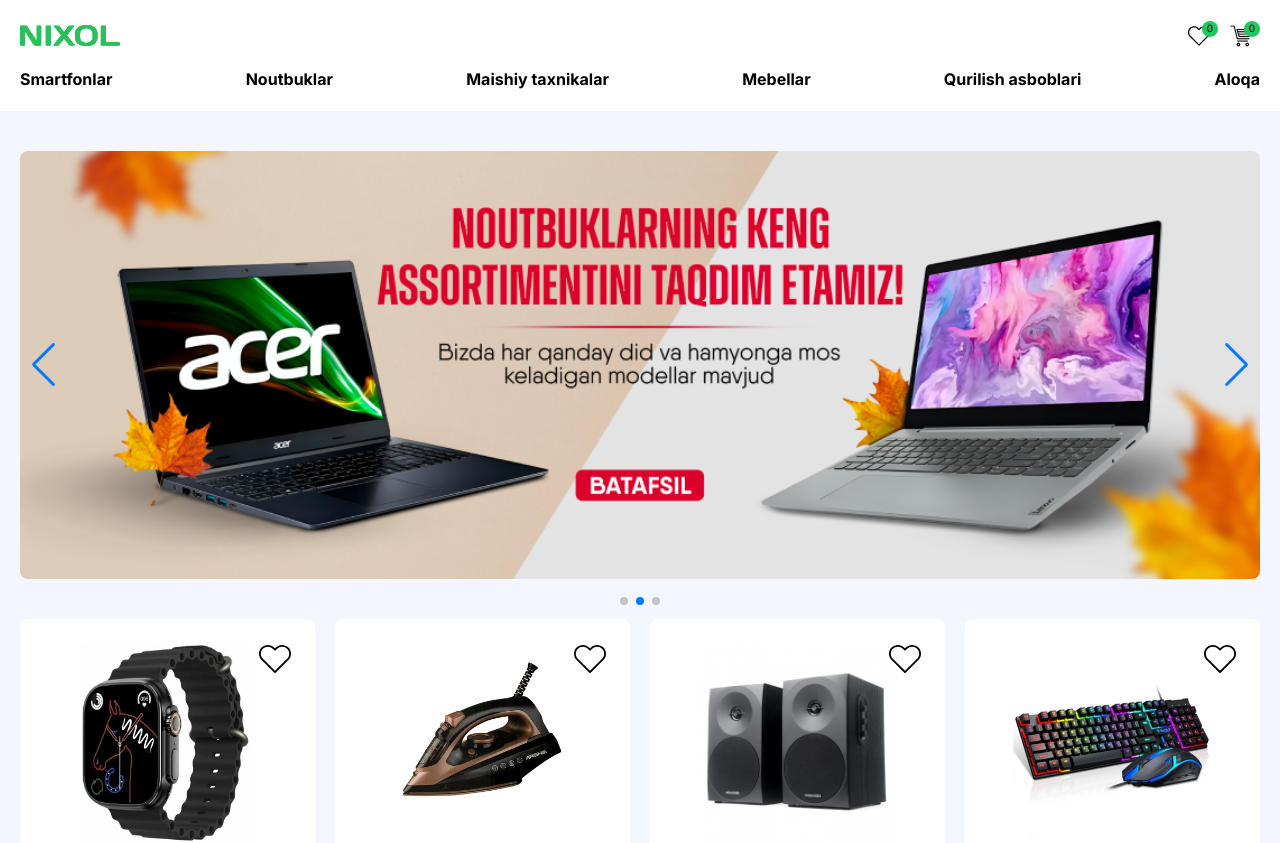
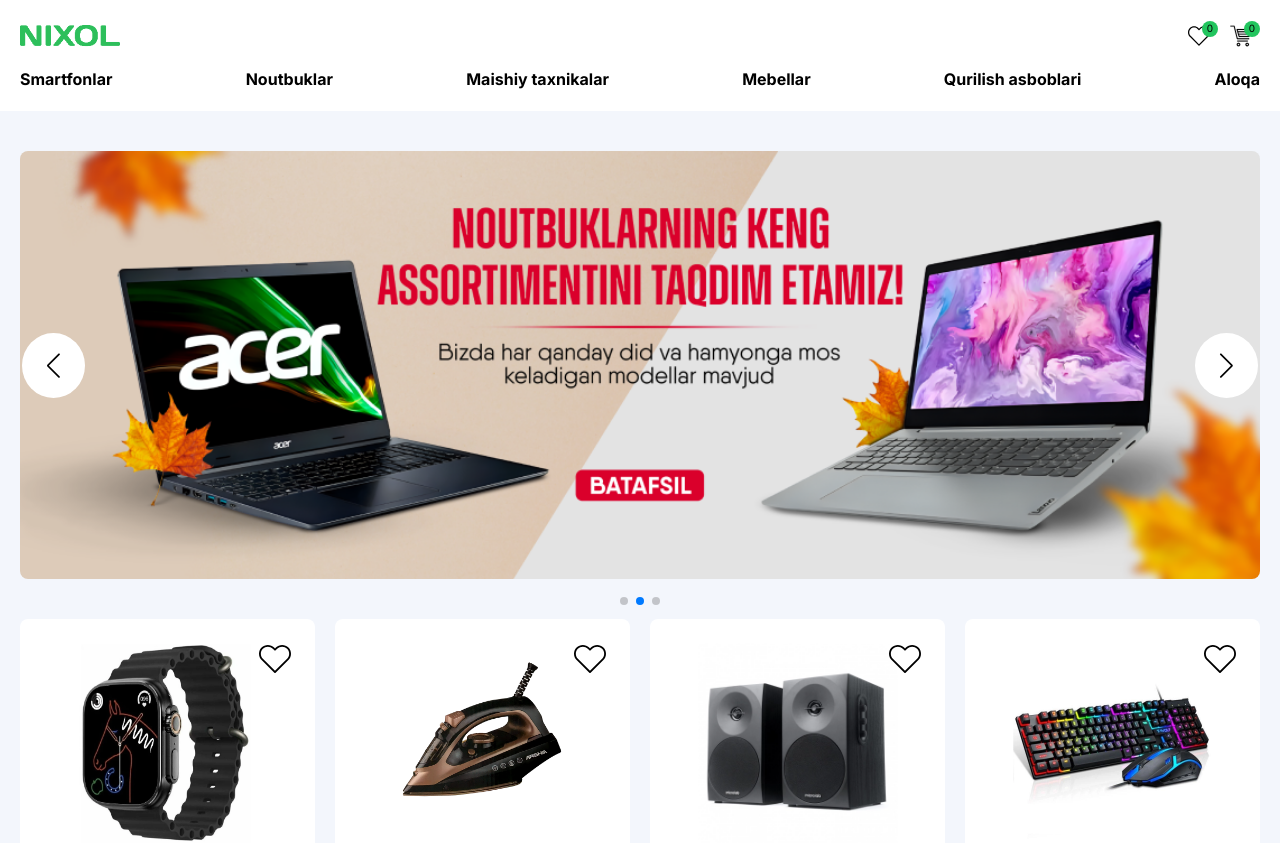
Before and after one commit to Bahromjonov/Nixol-kredit-dokoni, a React (Vite) app: page / in a window 1280 px wide. Shown: the top 843 px of the page. Built offline with nearby package versions, Linux system fonts and the light colour scheme.

Commit message:
added swiper prev end next button still

```diff
--- a/src/Css/index.css
+++ b/src/Css/index.css
@@ -27,7 +27,6 @@
   }
 }  */
 
-
 nav a.active {
   @apply text-brColor
 }
@@ -36,12 +35,19 @@
   @apply text-black duration-100 opacity-60
 }
 
-.b:hover .hamburger,
-.liked .hamburger {
-  background-color: #2DBF5B;
+.swiper-button-prev::after {
+  font-size: 25px;
+  background-color: #fff;
+  padding: 20px 25px;
+  border-radius: 50%;
+  color: #000;
+  margin-left: 20px;
 }
-
-.start {
-  background-color: #000;
-  font-size: 500px;
+.swiper-button-next::after{
+  font-size: 25px;
+  background-color: #fff;
+  padding: 20px 25px;
+  border-radius: 50%;
+  color: #000;
+  margin-right: 20px;
 }
--- a/src/components/Swiper.jsx
+++ b/src/components/Swiper.jsx
@@ -13,8 +13,9 @@
 import img3 from '../assets/images/swiper-image3.png'
 
 export default () => {
+
     return (
-        <Swiper className='py-10'
+        <Swiper className='py-10 '
             // install Swiper modules
             modules={[Navigation, Pagination, Scrollbar, A11y, Autoplay]}
             spaceBetween={50}
@@ -28,8 +29,9 @@
             pagination={{ clickable: true }}
 
         >
-            <Swiper>
-                <SwiperSlide>
+
+                <Swiper  className='swiperr'>
+                    <SwiperSlide >
                         <img className='w-full  rounded-lg ' src={img} alt="maishiy texnikalar rasimi" />
                     </SwiperSlide>
                     <SwiperSlide>
@@ -38,7 +40,6 @@
                     <SwiperSlide>
                         <img className='w-full  rounded-lg ' src={img3} alt="qol soatlar rasimi" />
                     </SwiperSlide>
-
                     <span className='start' slot="container-start">Container Start</span>
                     <span slot="container-end">Container End</span>
                     <span slot="wrapper-start">Wrapper Start</span>
--- a/src/pages/Basket.jsx
+++ b/src/pages/Basket.jsx
@@ -1,14 +1,26 @@
-import React from 'react';
+import React, { useState } from 'react';
 import { useSelector, useDispatch } from 'react-redux';
 import { deleteCard } from '../store/slice/cardSlice';
 
 import { Link } from 'react-router-dom';
 
-import del from '../assets/icons/delete-icon.svg'
 
 const Basket = () => {
   const { card } = useSelector((store) => store.card);
   const dispatch = useDispatch();
+
+  const [count, setCount] = useState(0);
+
+  const increment = () => {
+    setCount(count + 1);
+  };
+
+  const decrement = () => {
+    if (count > 0) {
+      setCount(count - 1);
+    }
+  };
+
 
   return (
     <div className='main-container flex  py-7 gap-10'>
@@ -18,14 +30,14 @@
             {card.map((product, index) => (
               <li key={index} className='flex justify-between items-center bg-white shadow- rounded-lg p-5 space-y-5'>
                 <div className='flex items-center space-x-2'>
-                  <img className='h-32 mx-auto shadow-sm' src={product.img} alt={product.title} />
+                  <img className='h-32 mx-auto ' src={product.img} alt={product.title} />
                   <h3>{product.title}</h3>
                 </div>
                 {/* Inkrement end decriment */}
                 <div className='rounded-lg space-x-3'>
-                  <button className='px-3 py-1 text-white  bg-brColor rounded-l-md '>-</button>
-                  <span>0</span>
-                  <button className='px-3 py-1 text-white  bg-brColor rounded-r-md '>+</button>
+                  <button onClick={decrement} className='px-3 py-1 text-white  bg-brColor rounded-l-md '>-</button>
+                  <span>{count}</span>
+                  <button onClick={increment} className='px-3 py-1 text-white  bg-brColor rounded-r-md '>+</button>
                 </div>
                 {/* O'chirish button */}
                 <div className='space-y-1'>
@@ -40,7 +52,8 @@
           </ul>
         ) : (
           <div className='pt-10 text-center space-y-5'>
-            <h2 className=' font-medium text-2xl'>Savatchangiz bo'sh</h2>
+            <h2  className=' font-medium text-2xl'>Savatchangiz bo'sh</h2>
+
             <Link className='inline-block main-link hover:bg-white hover:text-brColor border border-brColor' to='/'>Bosh sahifa</Link>
           </div>
 
```
Also changed, not shown: src/components/MixedData.jsx (+7 -3 lines). Lines whose indentation alone changed are shown as unchanged.
